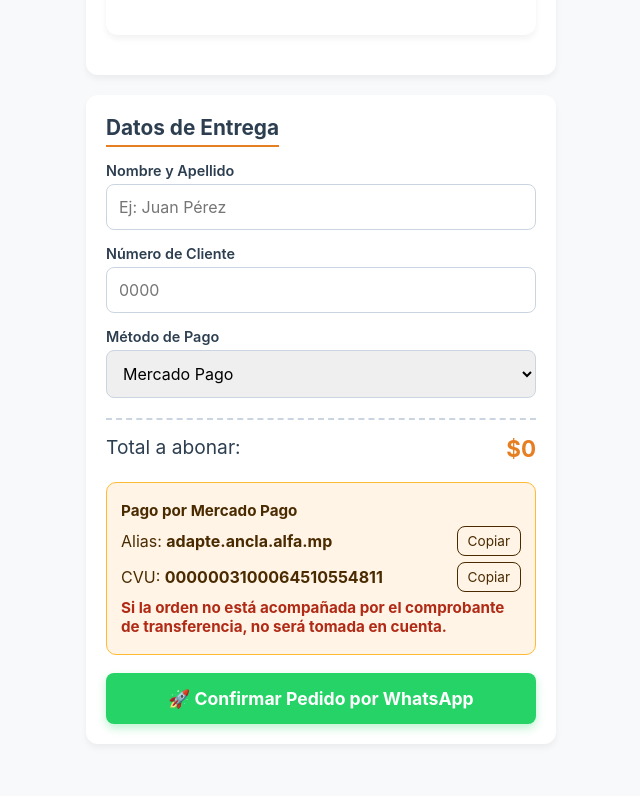
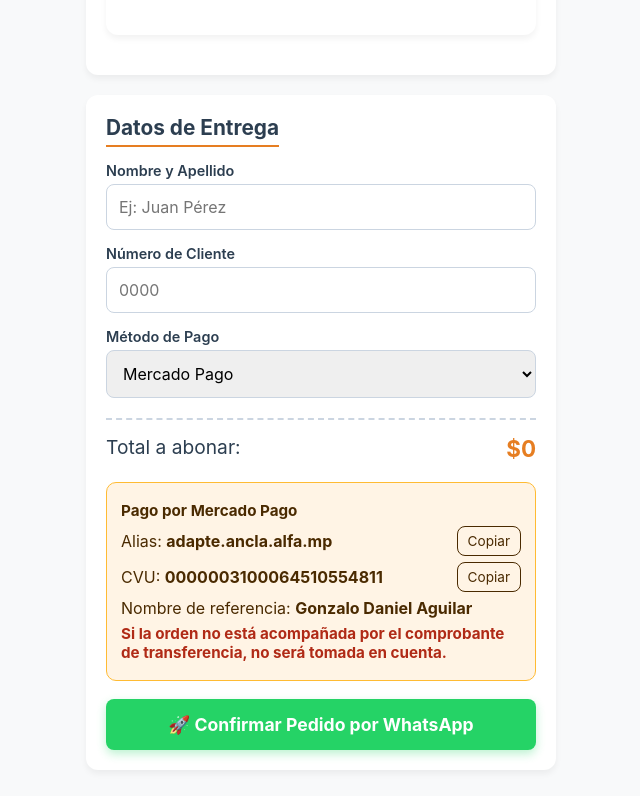
Before and after one commit to gonzalolater/Comida_Artesanal_Que_Te_Quema_La_Jeta, a React (Vite) app: page / in a window 1280 px wide. Shown: the part 454-1250 px from the top of the page, without its empty margins (319-959 px from the left). Built offline with nearby package versions, Linux system fonts and the light colour scheme.

Commit message:
feat: agregar nombre de referencia en la sección de datos copiables

```diff
--- a/src/App.jsx
+++ b/src/App.jsx
@@ -171,6 +171,9 @@ export default function App() {
                   Copiar
                 </button>
               </div>
+              <div className="dato-copiable">
+                <span>Nombre de referencia: <strong>Gonzalo Daniel Aguilar</strong></span>
+              </div>
               <p className="pago-importante">Si la orden no está acompañada por el comprobante de transferencia, no será tomada en cuenta.</p>
             </div>
 
```
